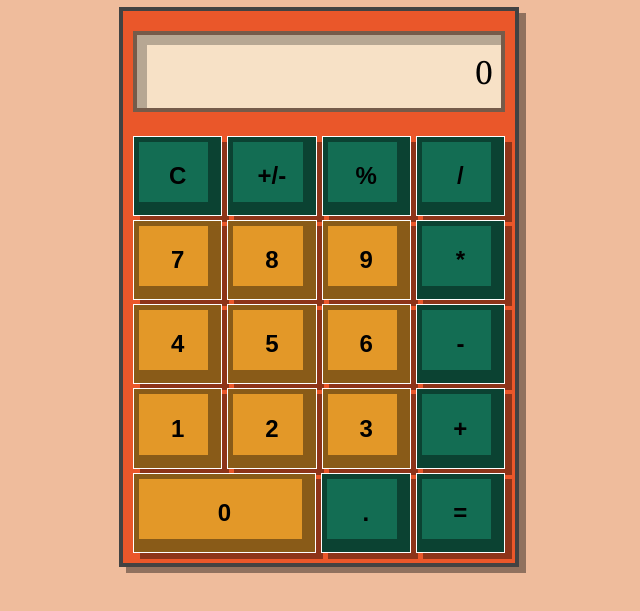
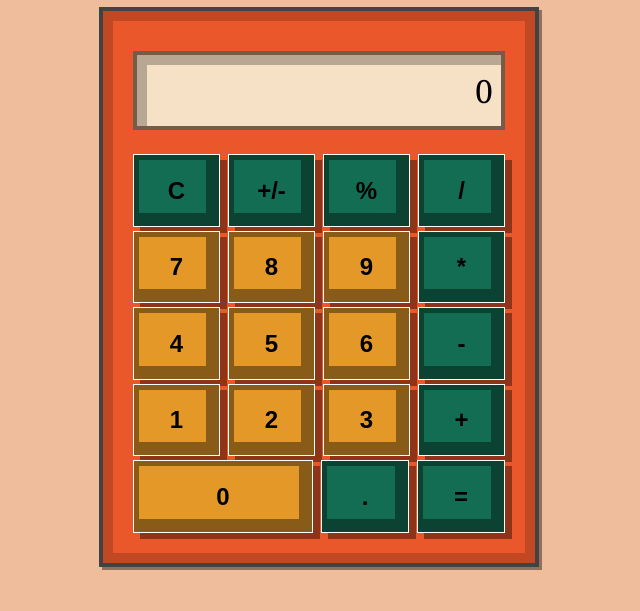
Before and after one commit to alexwittwer/simpleCalc, a plain HTML site: page index.html in a window 1280 px wide. Shown: the part 93-704 px from the top of the page, without its empty margins (321-961 px from the left). Drawn offline with Linux system fonts and the light colour scheme.

Commit message:
update style sheet

```diff
--- a/style.css
+++ b/style.css
@@ -17,7 +17,7 @@ h1 {
 .mainCalc {
   box-sizing: border-box;
   height: 70vh;
-  width: 400px;
+  width: 440px;
   background-color: #ea572a;
   flex-direction: column;
   display: flex;
@@ -26,8 +26,9 @@ h1 {
   border-width: 4px;
   border-color: rgb(66, 66, 66);
   gap: 4px;
-  padding: 10px;
-  box-shadow: 7px 6px 0px rgba(0, 0, 0, 0.4);
+  padding: 30px;
+  box-shadow: 3px 3px 0px rgba(0, 0, 0, 0.4),
+    inset 0px 0px 0px 10px rgba(0, 0, 0, 0.178);
 }
 
 .calcWindow {
@@ -53,11 +54,12 @@ h1 {
 .r3,
 .r4,
 .r5 {
+  box-sizing: border-box;
   height: 20%;
   flex-basis: 80%;
   display: flex;
   justify-content: space-between;
-  gap: 5px;
+  gap: 8px;
 }
 
 button {
@@ -72,7 +74,7 @@ button {
 }
 
 button:active {
-  transform: scale(0.93) translate(2px, 2px);
+  transform: scale(0.95) translate(3px, 1px);
 }
 
 .funcBtn,
```
